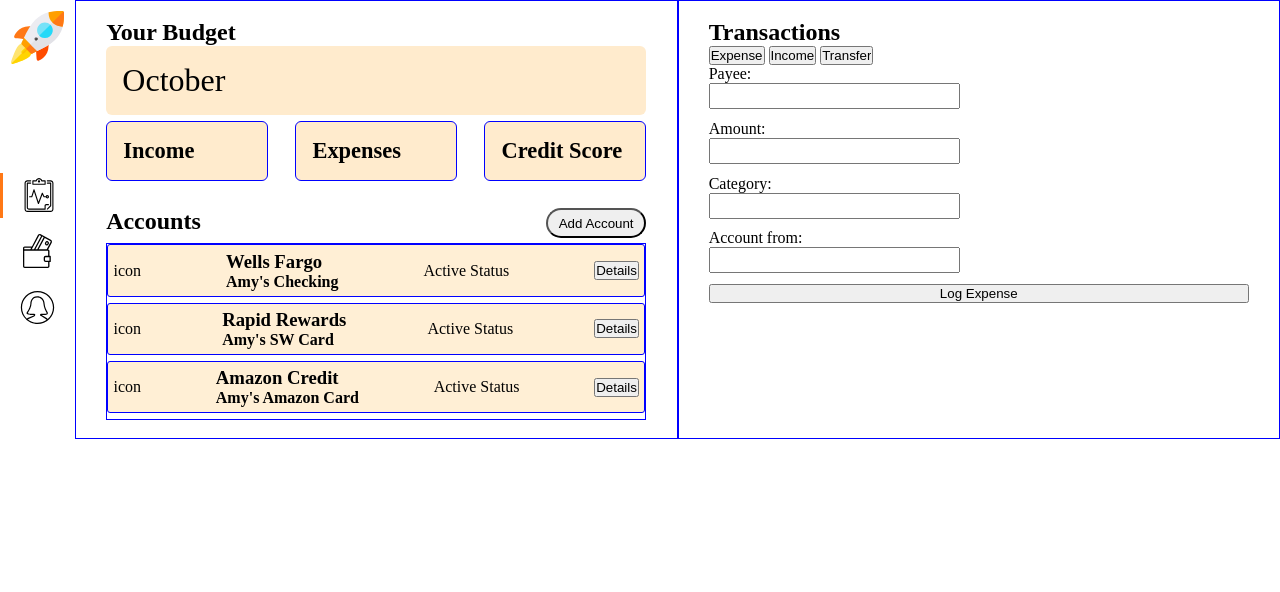
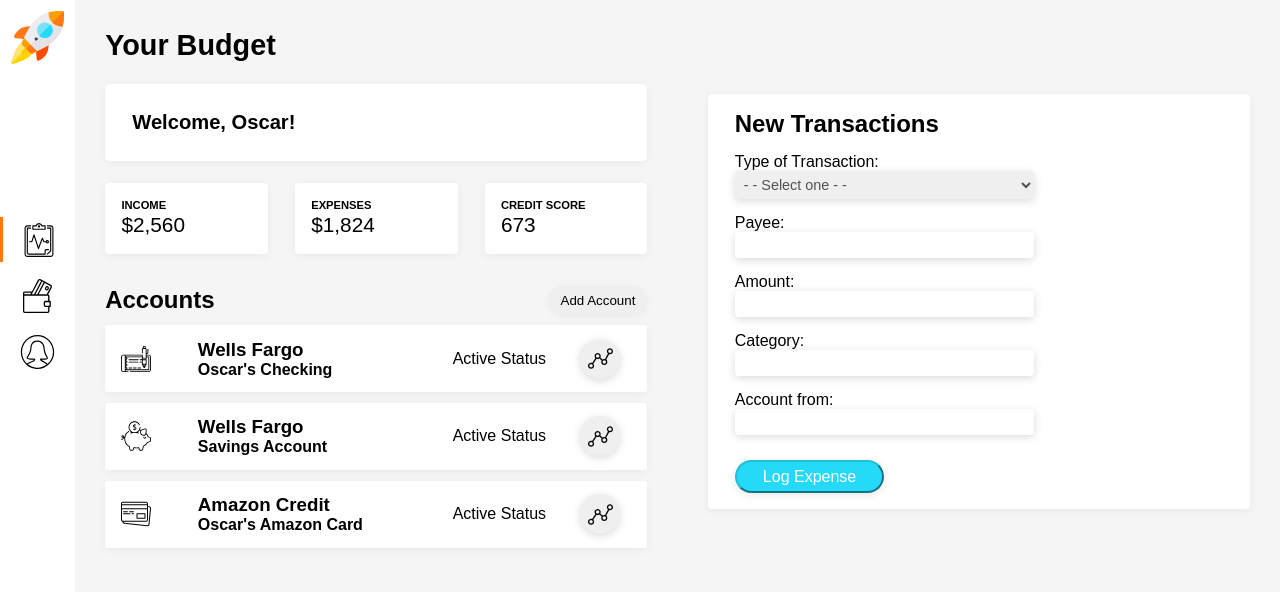
Before and after one commit to turingschool/budget-static-comp, a plain HTML site: page index.html in a window 1280 px wide. Drawn offline with Linux system fonts and the light colour scheme; a web font is replaced by a local one.

Commit message:
Add styles for base comp to recreate

```diff
--- a/index.html
+++ b/index.html
@@ -2,6 +2,7 @@
 <html lang="en" dir="ltr">
   <head>
     <meta charset="utf-8">
+    <link href="https://fonts.googleapis.com/css?family=Biryani:300,400&display=swap" rel="stylesheet">
     <link rel="stylesheet" href="./styles.css">
   <body>
     <nav>
@@ -11,23 +12,26 @@
         <img class="nav-icon" src="./assets/transactions.svg" alt="Transactions Icon">
         <img class="nav-icon" src="./assets/profile.svg" alt="Profile Icon">
       </div>
-      <p></p>
+      <img id="hide" class="rocket-icon" src="./assets/rocket.svg" alt="Rocket Icon">
     </nav>
     <main>
       <section class="left-section">
         <h1>Your Budget</h1>
         <div class="greeting-banner">
-          October
+          <h2>Welcome, Oscar!</h2>
         </div>
         <div class="current-numbers">
           <section class="current-num-card">
             <h3>Income</h3>
+            <p>$2,560</p>
           </section>
           <section class="current-num-card">
             <h3>Expenses</h3>
+            <p>$1,824</p>
           </section>
           <section class="current-num-card">
             <h3>Credit Score</h3>
+            <p>673</p>
           </section>
         </div>
         <div class="accounts-header">
@@ -37,42 +41,45 @@
 
         <section class="account-cards">
           <section class="account-card">
-            <p>icon</p>
+            <img class="account-icon" src="./assets/checking.svg" alt="Dashboard Icon">
             <div class="account-title">
               <h3>Wells Fargo</h3>
-              <h4>Amy's Checking</h4>
+              <h4>Oscar's Checking</h4>
             </div>
             <p>Active Status</p>
-            <button>Details</button>
+            <button class="acct-insights-btn"></button>
           </section>
           <section class="account-card">
-            <p>icon</p>
+            <img class="account-icon" src="./assets/savings.svg" alt="Dashboard Icon">
             <div class="account-title">
-              <h3>Rapid Rewards</h3>
-              <h4>Amy's SW Card</h4>
+              <h3>Wells Fargo</h3>
+              <h4>Savings Account</h4>
             </div>
             <p>Active Status</p>
-            <button>Details</button>
+            <button class="acct-insights-btn"></button>
           </section>
           <section class="account-card">
-            <p>icon</p>
+            <img class="account-icon" src="./assets/credit-card.svg" alt="Dashboard Icon">
             <div class="account-title">
               <h3>Amazon Credit</h3>
-              <h4>Amy's Amazon Card</h4>
+              <h4>Oscar's Amazon Card</h4>
             </div>
             <p>Active Status</p>
-            <button>Details</button>
+            <button class="acct-insights-btn"></button>
           </section>
         </section>
       </section>
 
       <section class="right-section">
-        <h2>Transactions</h2>
+        <div class="form-section">
+          <h2 class="new-trans-title">New Transactions</h2>
           <form>
-          <label class="category-btn" for="">
-            <input type="button" value="Expense">
-            <input type="button" value="Income">
-            <input type="button" value="Transfer">
+            <label class="category-btn" for="">Type of Transaction:
+              <select class="typed-input" class="transaction-type">
+                <option value=""> - - Select one - - </option>
+                <option value="expense">Expense</option>
+                <option value="income">Income</option>
+              </select>
             </label>
             <div class="form-inputs">
               <label for="payee">Payee:
@@ -90,6 +97,7 @@
               <input type="submit" value="Log Expense">
             </div>
           </form>
+        </div>
       </section>
 
     </main>
--- a/styles.css
+++ b/styles.css
@@ -2,6 +2,7 @@
   box-sizing: border-box;
   margin: 0;
   padding: 0;
+  font-family: 'Biryani', sans-serif;
 }
 
 body {
@@ -17,6 +18,10 @@ nav {
 .rocket-icon {
   height: 75px;
   padding: 15%;
+}
+
+#hide {
+  visibility: hidden;
 }
 
 .nav-icons {
@@ -41,22 +46,39 @@ main {
 }
 
 section {
-  border: 1px solid blue;
+  /* border: 1px solid blue; */
 }
 
 .left-section,
 .right-section {
   width: 50%;
   padding: 1.5% 2.5%;
+  background-color: #F5F5F5;
 }
 
 /* ---- LEFT SIDE ---- */
 
 .greeting-banner {
-  font-size: 200%;
+  font-size: 180%;
   padding: 3%;
-  border-radius: 6px;
-  background-color: blanchedalmond;
+  border-radius: 4px;
+  background-color: #fff;
+  box-shadow: 0 2px 8px rgba(0,0,0,0.05);
+}
+
+h1 {
+  font-size: 180%;
+  margin-top: 2%;
+  margin-bottom: 4%;
+}
+
+.greeting-banner {
+  padding: 5%;
+  margin-bottom: 4%;
+}
+
+.greeting-banner h2 {
+  font-size: 70%;
 }
 
 .current-numbers {
@@ -67,35 +89,82 @@ section {
 }
 
 .current-num-card {
-  border-radius: 6px;
+  border-radius: 4px;
   width: 30%;
   padding: 3%;
-  font-size: 120%;
-  background-color: blanchedalmond;
+  font-size: 100%;
+  background-color: #fff;
+  box-shadow: 0 2px 8px rgba(0,0,0,0.05);
+}
+
+.current-num-card h3 {
+  font-size: 70%;
+  text-transform: uppercase;
+  margin-bottom: 2%;
+}
+
+.current-num-card p {
+  font-size: 130%;
 }
 
 .accounts-header {
   display: flex;
   justify-content: space-between;
-  margin-bottom: 1%;
+  margin-bottom: 2%;
+  margin-top: 6%;
 }
 
 .add-acct {
   border-radius: 50px;
-  padding: 1% 2%;
+  padding: 1.25% 12px 1% 12px;
+  box-shadow: 0 2px 8px rgba(0,0,0,0.05);
+  border: none;
 }
 
 .account-card {
-  display: flex;
-  justify-content: space-between;
+  display: grid;
+  grid-template-columns: 10% 45% 20% 10%;
+  grid-column-gap: 5%;
   align-items: center;
-  padding: 1%;
-  margin-bottom: 1%;
+  padding: 2.5% 3%;
+  margin-bottom: 2%;
   border-radius: 3px;
-  background-color: papayawhip;
+  background-color: #fff;
+  box-shadow: 0 2px 8px rgba(0,0,0,0.05);
+}
+
+.account-icon {
+  height: 30px;
+}
+
+.acct-insights-btn {
+  border-radius: 100px;
+  border: none;
+  height: 40px;
+  width: 40px;
+  background-image: url('./assets/insights.svg');
+  background-size: 25px 25px;
+  background-repeat: no-repeat;
+  background-position: center;
+  box-shadow: 0 2px 8px rgba(0,0,0,0.15);
 }
 
 /* ---- RIGHT SIDE ---- */
+
+.form-section {
+  background-color: #fff;
+  padding: 3%;
+  padding-left: 5%;
+  margin-top: 14%;
+  margin-bottom: 14%;
+  border-radius: 4px;
+  box-shadow: 0 2px 8px rgba(0,0,0,0.05);
+}
+
+form {
+  margin-top: 3%;
+}
+
 .category-btn {
 
 }
@@ -107,6 +176,25 @@ section {
 
 .typed-input {
   display: block;
-  margin-bottom: 2%;
-  font-size: 120%;
+  margin-bottom: 3%;
+  font-size: 90%;
+  padding: 1%;
+  border-radius: 4px;
+  border: none;
+  box-shadow: 0 2px 8px rgba(0,0,0,0.15);
+  color: #525252;
+  width: 60%;
 }
+
+input[type="submit"] {
+  background-color: #25D9F8;
+  border-radius: 50px;
+  font-size: 100%;
+  padding: 1.25% 3% 1%;
+  width: 30%;
+  color: #fff;
+  border-color: #20BED9;
+  cursor: pointer;
+  margin-top: 2%;
+  box-shadow: 0 2px 8px rgba(0,0,0,0.1);
+}
```
Also changed, not shown: assets/checking.svg (added), assets/credit-card.svg (added), assets/insights.svg (added), assets/savings.svg (added). Lines whose indentation alone changed are shown as unchanged.
